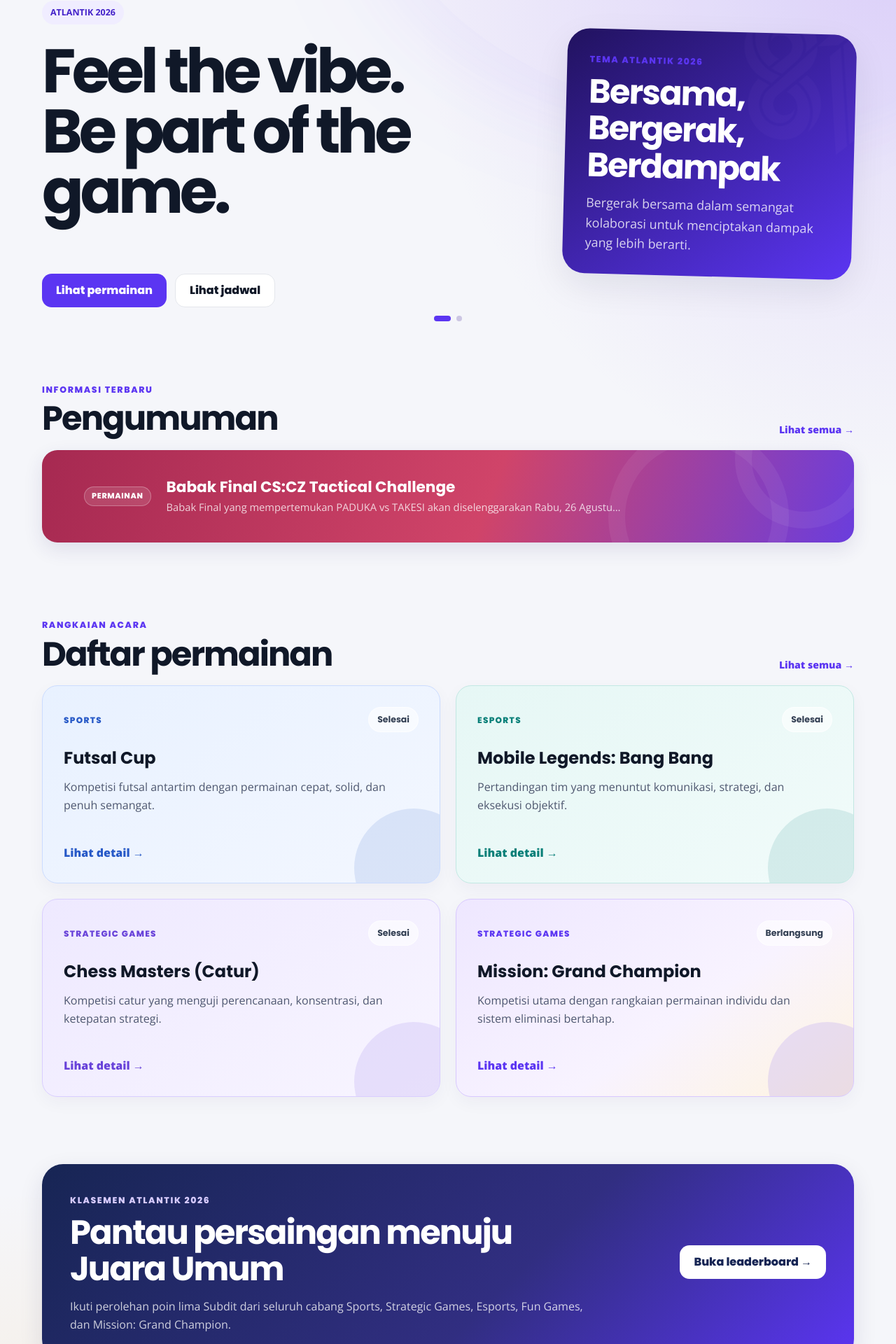
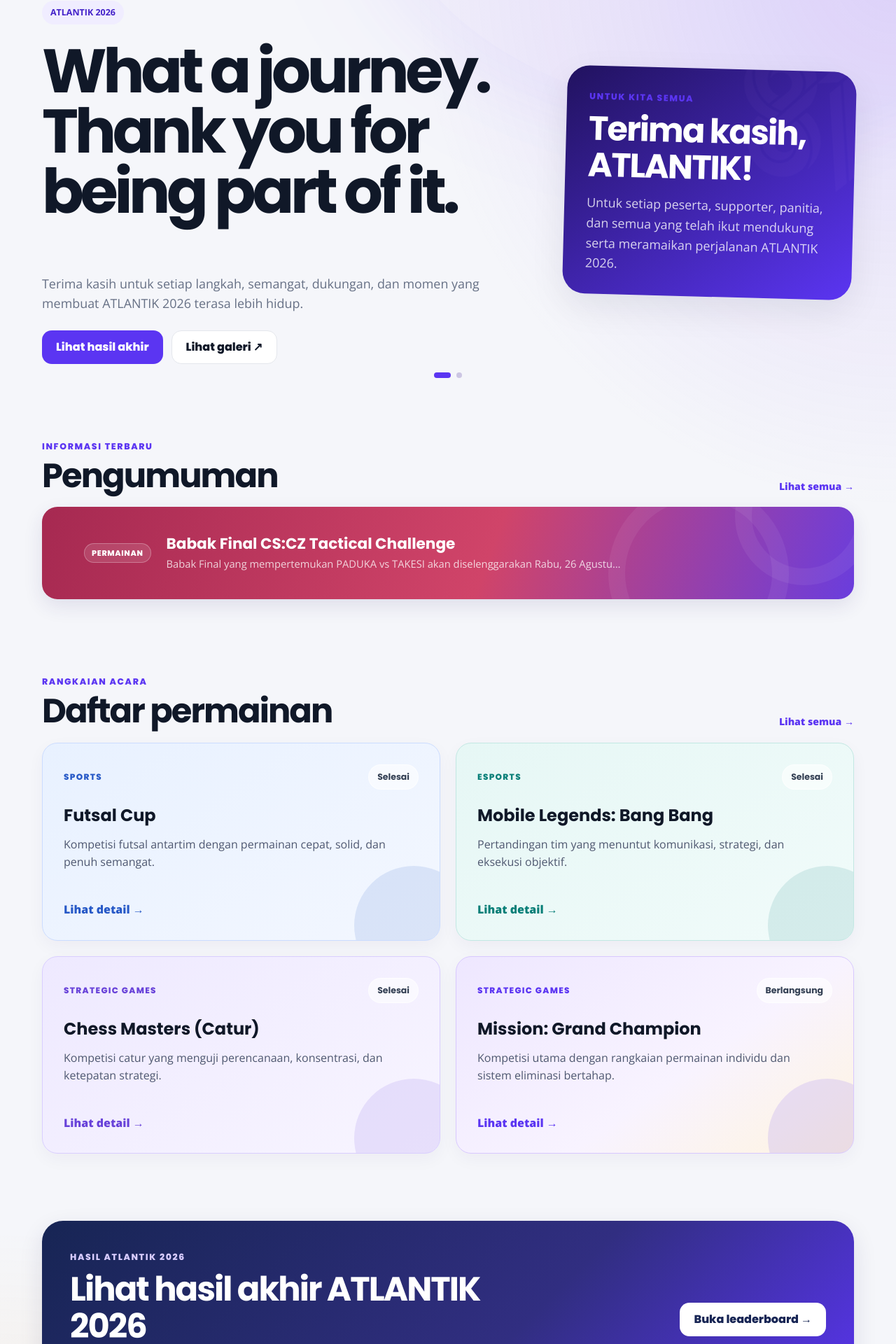
Before and after one commit to ruswanhidayat/portal-atlantik, a Next.js app: page / in a window 1280 px wide. Shown: the part 140-2060 px from the top of the page at 70% size. Built offline with nearby package versions, Linux system fonts and the light colour scheme.

Commit message:
update hero

```diff
--- a/data/homepage.js
+++ b/data/homepage.js
@@ -1,3 +1,112 @@
+// export const homepageData = {
+//   hero: {
+//     slides: [
+//       {
+//         id: "main",
+
+//         pill: "ATLANTIK 2026",
+
+//         title: [
+//           "Feel the vibe.",
+//           "Be part of the game.",
+//         ],
+
+//         description: null,
+
+//         primaryAction: {
+//           label: "Lihat permainan",
+//           href: "/permainan",
+//         },
+
+//         secondaryAction: {
+//           label: "Lihat jadwal",
+//           href: "/jadwal",
+//         },
+
+//         panel: {
+//           eyebrow: "Tema Atlantik 2026",
+//           useSiteTheme: true,
+//           description:
+//             "Bergerak bersama dalam semangat kolaborasi untuk menciptakan dampak yang lebih berarti.",
+//         },
+//       },
+
+//       {
+//         id: "gallery",
+
+//         pill: "ATLANTIK 2026",
+
+//         title: [
+//           "Good times.",
+//           "Great memories.",
+//         ],
+
+//         description:
+//           "Lihat kembali berbagai momen dan keseruan ATLANTIK 2026.",
+
+//         primaryAction: {
+//           label: "Buka Galeri",
+//           href: "https://kemenkeu-my.sharepoint.com/:f:/r/personal/hendra_hadisaputro_kemenkeu_go_id/Documents/dokumentasi%20atlantik%202026?d=wa825e5d7508a4144b33d37055baf7bc6&csf=1&web=1&e=mZYmJS",
+//           external: true,
+//         },
+
+//         secondaryAction: null,
+
+//         panel: {
+//           eyebrow: "Dokumentasi Atlantik 2026",
+//           title: "Moments worth remembering.",
+//           description:
+//             "Temukan kembali momen kebersamaan, pertandingan, dan keseruan ATLANTIK 2026.",
+//         },
+//       },
+//     ],
+//   },
+
+//   announcements: {
+//     eyebrow: "Informasi terbaru",
+//     title: "Pengumuman",
+
+//     action: {
+//       label: "Lihat semua",
+//       href: "/pengumuman",
+//     },
+//   },
+
+//   games: {
+//     eyebrow: "Rangkaian acara",
+//     title: "Daftar permainan",
+
+//     action: {
+//       label: "Lihat semua",
+//       href: "/permainan",
+//     },
+//   },
+
+//   leaderboard: {
+//     eyebrow: "Klasemen Atlantik 2026",
+//     title: "Pantau persaingan menuju Juara Umum",
+
+//     description:
+//       "Ikuti perolehan poin lima Subdit dari seluruh cabang Sports, Strategic Games, Esports, Fun Games, dan Mission: Grand Champion.",
+
+//     action: {
+//       label: "Buka leaderboard",
+//       href: "/leaderboard",
+//     },
+//   },
+
+//   schedule: {
+//     eyebrow: "Agenda",
+//     title: "Jadwal terdekat",
+//     categoryFallback: "Jadwal pertandingan",
+
+//     action: {
+//       label: "Jadwal lengkap",
+//       href: "/jadwal",
+//     },
+//   },
+// };
+
 export const homepageData = {
   hero: {
     slides: [
@@ -7,27 +116,30 @@ export const homepageData = {
         pill: "ATLANTIK 2026",
 
         title: [
-          "Feel the vibe.",
-          "Be part of the game.",
+          "What a journey.",
+          "Thank you for",
+          "being part of it.",
         ],
 
-        description: null,
+        description:
+          "Terima kasih untuk setiap langkah, semangat, dukungan, dan momen yang membuat ATLANTIK 2026 terasa lebih hidup.",
 
         primaryAction: {
-          label: "Lihat permainan",
-          href: "/permainan",
+          label: "Lihat hasil akhir",
+          href: "/leaderboard",
         },
 
         secondaryAction: {
-          label: "Lihat jadwal",
-          href: "/jadwal",
+          label: "Lihat galeri",
+          href: "https://kemenkeu-my.sharepoint.com/:f:/r/personal/hendra_hadisaputro_kemenkeu_go_id/Documents/dokumentasi%20atlantik%202026?d=wa825e5d7508a4144b33d37055baf7bc6&csf=1&web=1&e=mZYmJS",
+          external: true,
         },
 
         panel: {
-          eyebrow: "Tema Atlantik 2026",
-          useSiteTheme: true,
+          eyebrow: "Untuk Kita Semua",
+          title: "Terima kasih, ATLANTIK!",
           description:
-            "Bergerak bersama dalam semangat kolaborasi untuk menciptakan dampak yang lebih berarti.",
+            "Untuk setiap peserta, supporter, panitia, dan semua yang telah ikut mendukung serta meramaikan perjalanan ATLANTIK 2026.",
         },
       },
 
@@ -42,7 +154,7 @@ export const homepageData = {
         ],
 
         description:
-          "Lihat kembali berbagai momen dan keseruan ATLANTIK 2026.",
+          "Lihat kembali berbagai momen, kebersamaan, dan keseruan yang menjadi bagian dari perjalanan ATLANTIK 2026.",
 
         primaryAction: {
           label: "Buka Galeri",
@@ -56,7 +168,7 @@ export const homepageData = {
           eyebrow: "Dokumentasi Atlantik 2026",
           title: "Moments worth remembering.",
           description:
-            "Temukan kembali momen kebersamaan, pertandingan, dan keseruan ATLANTIK 2026.",
+            "Dari pertandingan hingga kebersamaan di luar arena, setiap momen menjadi bagian dari cerita ATLANTIK 2026.",
         },
       },
     ],
@@ -83,11 +195,11 @@ export const homepageData = {
   },
 
   leaderboard: {
-    eyebrow: "Klasemen Atlantik 2026",
-    title: "Pantau persaingan menuju Juara Umum",
+    eyebrow: "Hasil Atlantik 2026",
+    title: "Lihat hasil akhir ATLANTIK 2026",
 
     description:
-      "Ikuti perolehan poin lima Subdit dari seluruh cabang Sports, Strategic Games, Esports, Fun Games, dan Mission: Grand Champion.",
+      "Lihat kembali perolehan poin, peringkat, dan hasil akhir dari seluruh rangkaian Sports, Strategic Games, Esports, Fun Games, dan Mission: Grand Champion.",
 
     action: {
       label: "Buka leaderboard",
@@ -97,7 +209,7 @@ export const homepageData = {
 
   schedule: {
     eyebrow: "Agenda",
-    title: "Jadwal terdekat",
+    title: "Jadwal kegiatan",
     categoryFallback: "Jadwal pertandingan",
 
     action: {
```
